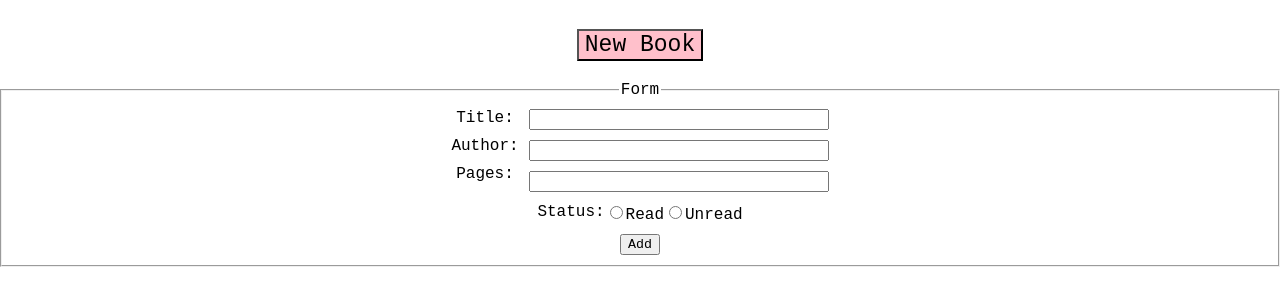
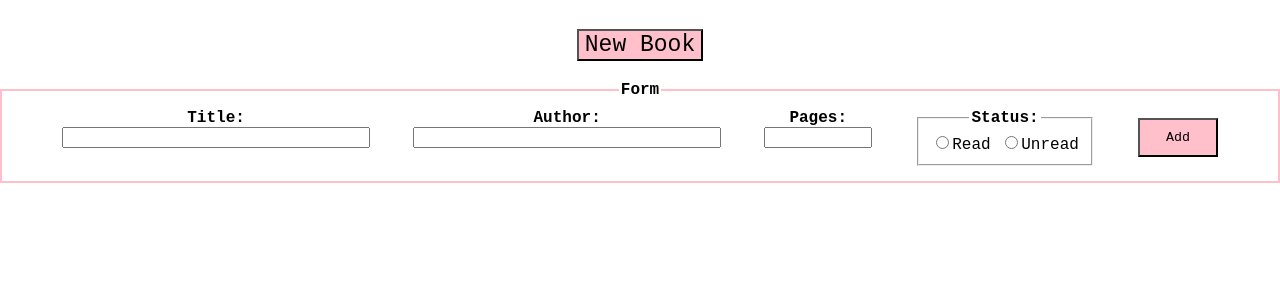
Before and after one commit to litnomad/library, a plain HTML site: page index.html in a window 1280 px wide. Both pictures are taken after a click on the button "New Book". Shown: the part 71-376 px from the top of the page. Drawn offline with Linux system fonts and the light colour scheme.

Commit message:
change library appearance

```diff
--- a/index.html
+++ b/index.html
@@ -16,29 +16,28 @@
     <fieldset class="form">
         <legend>Form</legend>
         <form action="">
-            <div class="form-wrap">
-                <div class="form-left-col">
+            <div class="form-cont">
+                <div class="form-wrap">
                     <label for="title">Title: </label>
+                    <input type="text" id="title" name="title" required/>
+                </div>
+                <div class="form-wrap">
                     <label for="author">Author: </label>
+                    <input type="text" id="author" name="author" required/>
+                </div>
+                <div class="form-wrap">
                     <label for="pages">Pages: </label>
+                    <input type="number" id="pages" name="pages" required/>
                 </div>
-                <div class="form-right-col">
-                    <input type="text" id="title" name="title" required>
-                    <input type="text" id="author" name="author" required>
-                    <input type="number" id="pages" name="pages" required>
-                </div>
+                <fieldset class="radio">
+                    <legend>Status:</legend>
+                        <input type="radio" id="read" name="status" value="read"><label for="read">Read</label>
+                        <input type="radio" id="unread" name="status" value="unread"><label for="unread">Unread</label>
+                </fieldset>
+                <button type="submit" class="submitBtn">Add</button>
             </div>
-            <fieldset class="radio">
-                <div class="radio-left-col">Status:</div>
-                <div class="radio-right-col">
-                    <input type="radio" id="read" name="status" value="read"><label for="read">Read</label><input
-                        type="radio" id="unread" name="status" value="unread"><label for="unread">Unread</label>
-                </div>
-            </fieldset>
         </form>
-        <button type="submit" id="add">Add</button>
     </fieldset>
-
 
     <div id="content">
 
--- a/style.css
+++ b/style.css
@@ -1,3 +1,10 @@
+html {
+  --bg: pink;
+  --header-bg: white;
+  --books: white;
+  --button-color: pink;
+}
+
 body {
   text-align: center;
   margin: 0px;
@@ -7,46 +14,67 @@ body {
 }
 
 .btn {
-  background-color: pink;
+  background-color: var(--button-color);
   font-family: 'Courier New', Courier, monospace;
   font-size: 23px;
 }
 
-#add {
+.submitBtn {
+  width: 80px;
+  background-color: var(--button-color);
+  font-family: 'Courier New', Courier, monospace;
+  align-self: center;
+  padding: 10px;
+}
+
+.statusBtn {
+  background-color: var(--header-bg);
+  font-family: 'Courier New', Courier, monospace;
+  border-radius: 5px;
+}
+
+.deleteBtn {
+  background-color: var(--button-color);
   font-family: 'Courier New', Courier, monospace;
 }
 
 .form {
-    margin: 20px auto;
+  margin: 20px auto;
+  border: 2px solid var(--bg);
+}
+
+legend {
+  font-weight: bold;
+}
+
+.form-cont {
+  display: flex;
+  flex-direction: row;
+  justify-content: space-evenly;
 }
 
 .form-wrap {
   display: flex;
-  justify-content: center;
-  column-gap: 10px;
+  flex-direction: column;
 }
 
-.form-left-col{
-  display: flex;
-  flex-direction: column;
-  row-gap: 10px;
+label[for='title'],
+label[for='author'],
+label[for='pages'] {
+  font-weight: bold;
 }
 
-.form-right-col {
+input[id='title'],
+input[id='author'] {
   width: 300px;
-  display: flex;
-  flex-direction: column;
-  row-gap: 10px;
 }
 
-.radio {
-  border: none;
-  display: flex;
-  justify-content: center;
+input[id='pages'] {
+  width: 100px;
 }
 
-form > div {
-    margin: 5px;
+form>div {
+  margin: 5px;
 }
 
 .header {
@@ -54,22 +82,20 @@ form > div {
 }
 
 #content {
-  background-color: pink;
+  background-color: var(--header-bg);
   width: 100%;
   margin: auto;
   display: grid;
-  grid-template-columns: repeat(auto-fit, 180px);
+  grid-template-columns: repeat(auto-fit, minmax(min-content, 200px));
   justify-content: center;
+  gap: 2px;
 }
 
-#content > div {
-  background-color: white;
+#content>div {
+  background-color: var(--books);
   color: black;
-  border: 2px solid pink;
+  border-top: 5px solid var(--bg);
   border-radius: 5px;
   padding: 10px;
-  margin: 5px;
   display: grid;
-  grid-template-rows: 1fr 1fr 1fr 1fr 1fr;
-  gap: 10px;
 }
```
